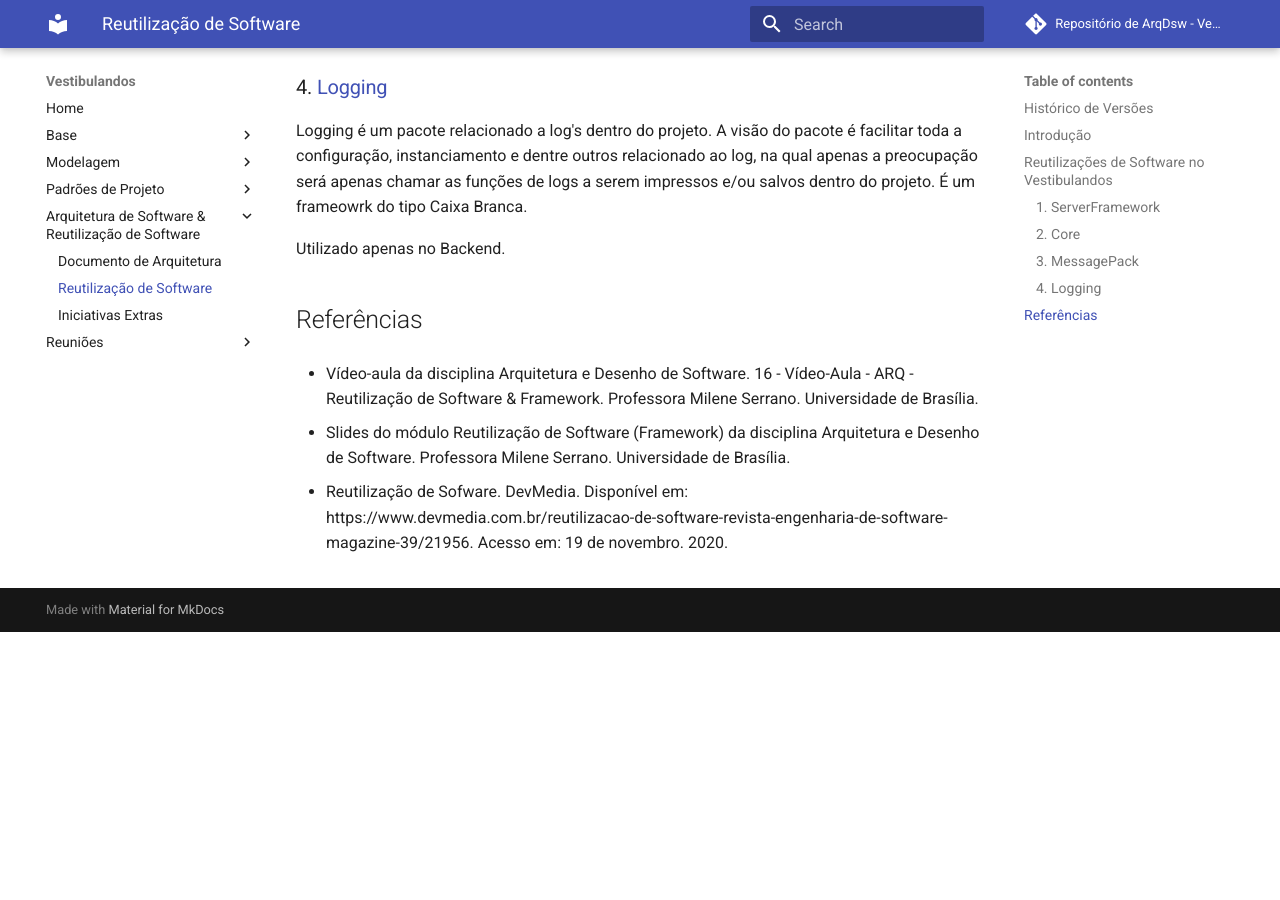
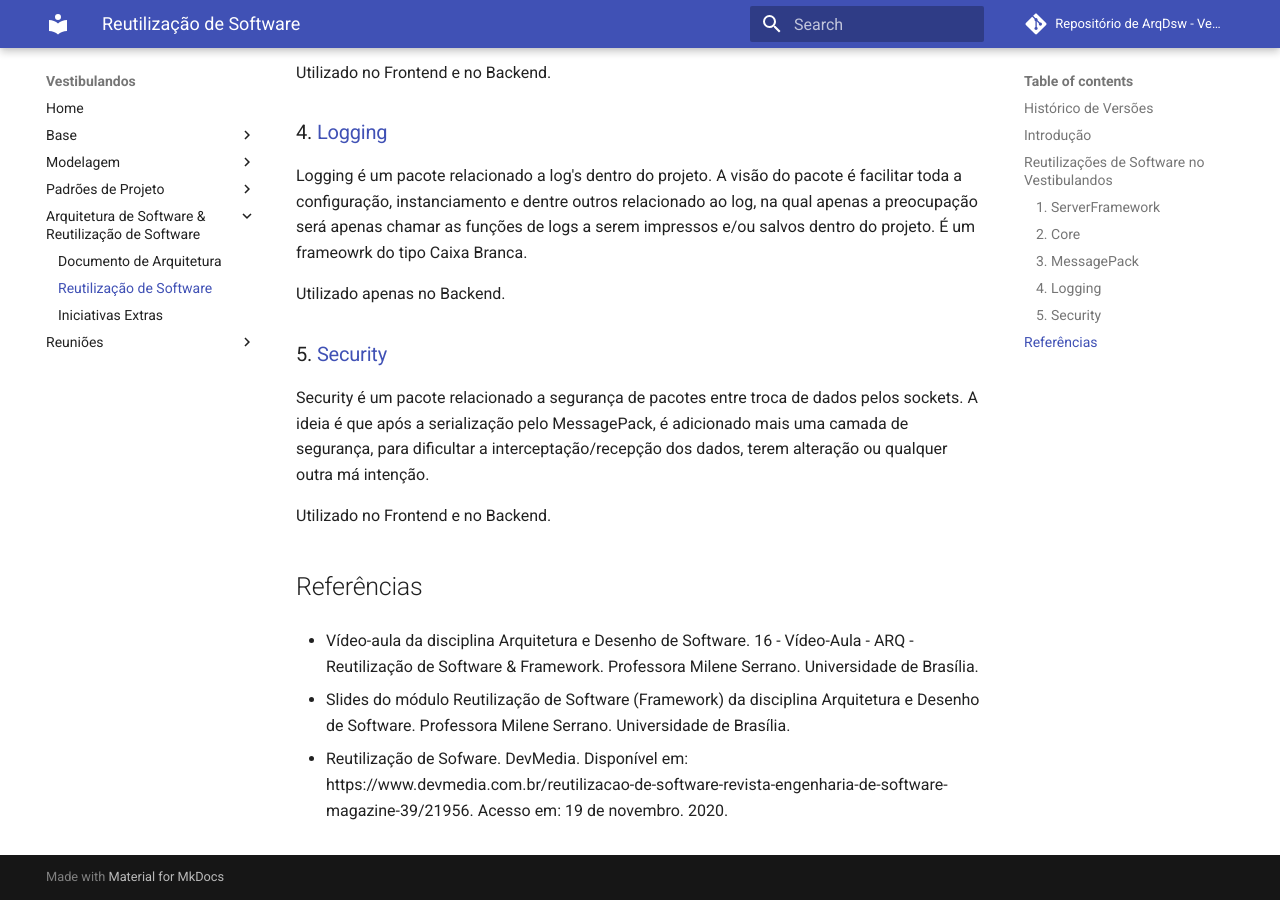
Before and after one commit to UnBArqDsw/2020.1_G4_Vestibulandos, an MkDocs documentation site: the page built from docs/arquitetura_e_reutilizacao/doc_reutilização_de_software.md, in a window 1280 px wide and 900 px high, scrolled down 1780 px. Built offline with MkDocs 1.6.1 and Material for MkDocs 9.7.7, drawn with Linux system fonts in a browser that asks for light colours; comment, search, counter and statistics services are not loaded; before the commit the page ends 2412 px from its top, so only the background shows below that; some of the changed text lies outside the part shown.

Commit message:
Adicionado o security no doc de reutilização

```diff
--- a/docs/arquitetura_e_reutilizacao/doc_reutilização_de_software.md
+++ b/docs/arquitetura_e_reutilizacao/doc_reutilização_de_software.md
@@ -9,6 +9,7 @@
 | 19/11/2020 | 0.3 | Adicionado informações sobre o ServerFramework e Core ao documento | Lucas Gomes |
 | 20/11/2020 | 0.4 | Adicionado informações sobre o MessagePack | Julio Litwin |
 | 20/11/2020 | 0.5 | Adicionado informações sobre o Logging | Julio Litwin |
+| 20/11/2020 | 0.6 | Adicionado informações sobre o Security | Julio Litwin |
 
 ## Introdução
 A reutilização de sofware é o uso de um sofware pré-elaboradas para a criação de um novo sofware, com o intuíto de melhorar a qualidade do sofware e diminuir o tempo de desenvolvimento. Este software pré-elaborado pode ser conceitos, módulos de um projeto, arquitetura e código fonte.
@@ -48,6 +49,12 @@ Logging é um pacote relacionado a log's dentro do projeto. A visão do pacote
 
 Utilizado apenas no Backend.
 
+### 5. <a href="https://github.com/UnBArqDsw/2020.1_G4_Vestibulandos_Backend/tree/master/Libs/Security"> Security </a>
+
+Security é um pacote relacionado a segurança de pacotes entre troca de dados pelos sockets. A ideia é que após a serialização pelo MessagePack, é adicionado mais uma camada de segurança, para dificultar a interceptação/recepção dos dados, terem alteração ou qualquer outra má intenção.
+
+Utilizado no Frontend e no Backend.
+
 ## Referências
 - Vídeo-aula da disciplina Arquitetura e Desenho de Software. 16 - Vídeo-Aula - ARQ - Reutilização de Software & Framework. Professora Milene Serrano. Universidade de Brasília.
 
```
